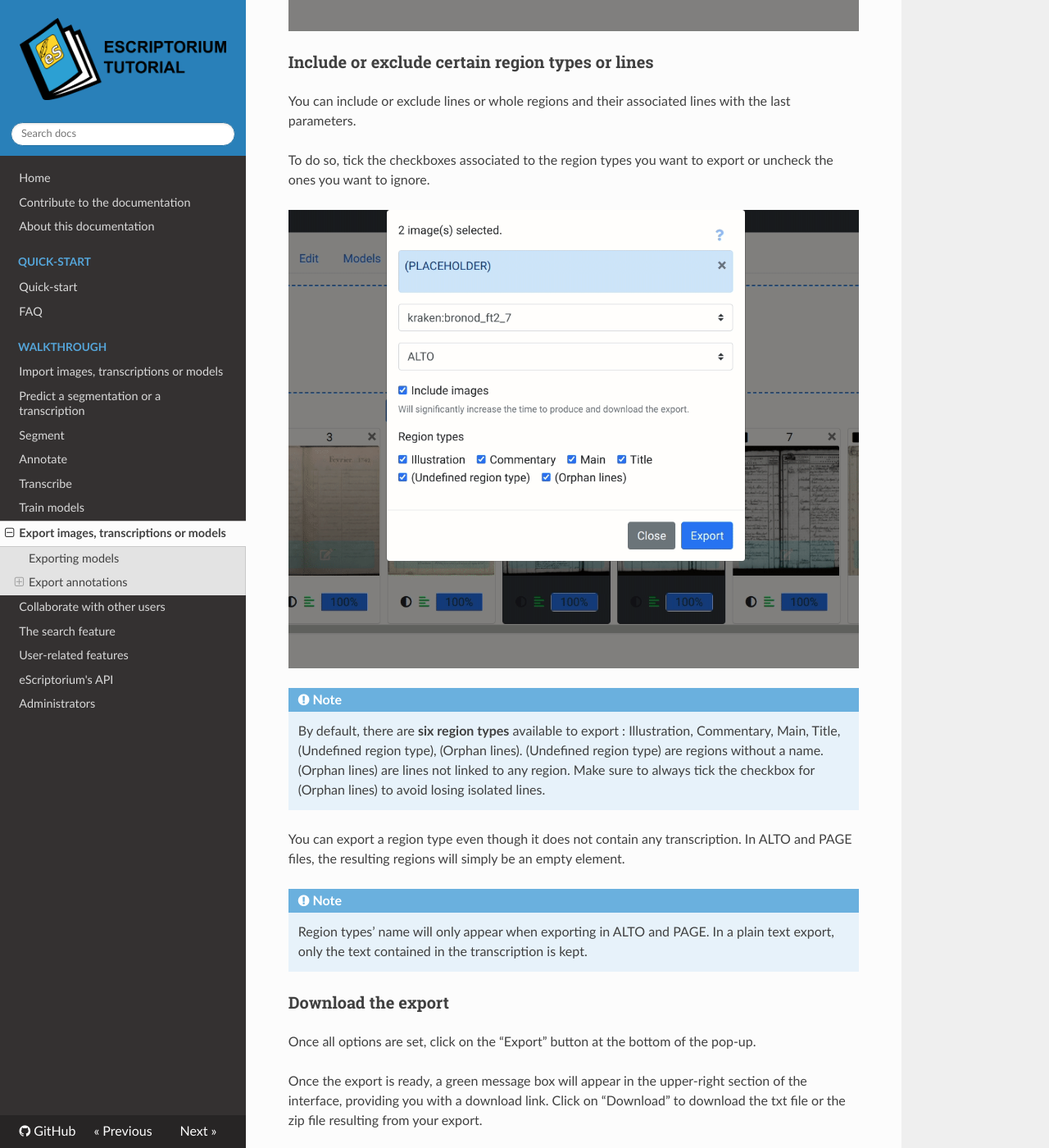
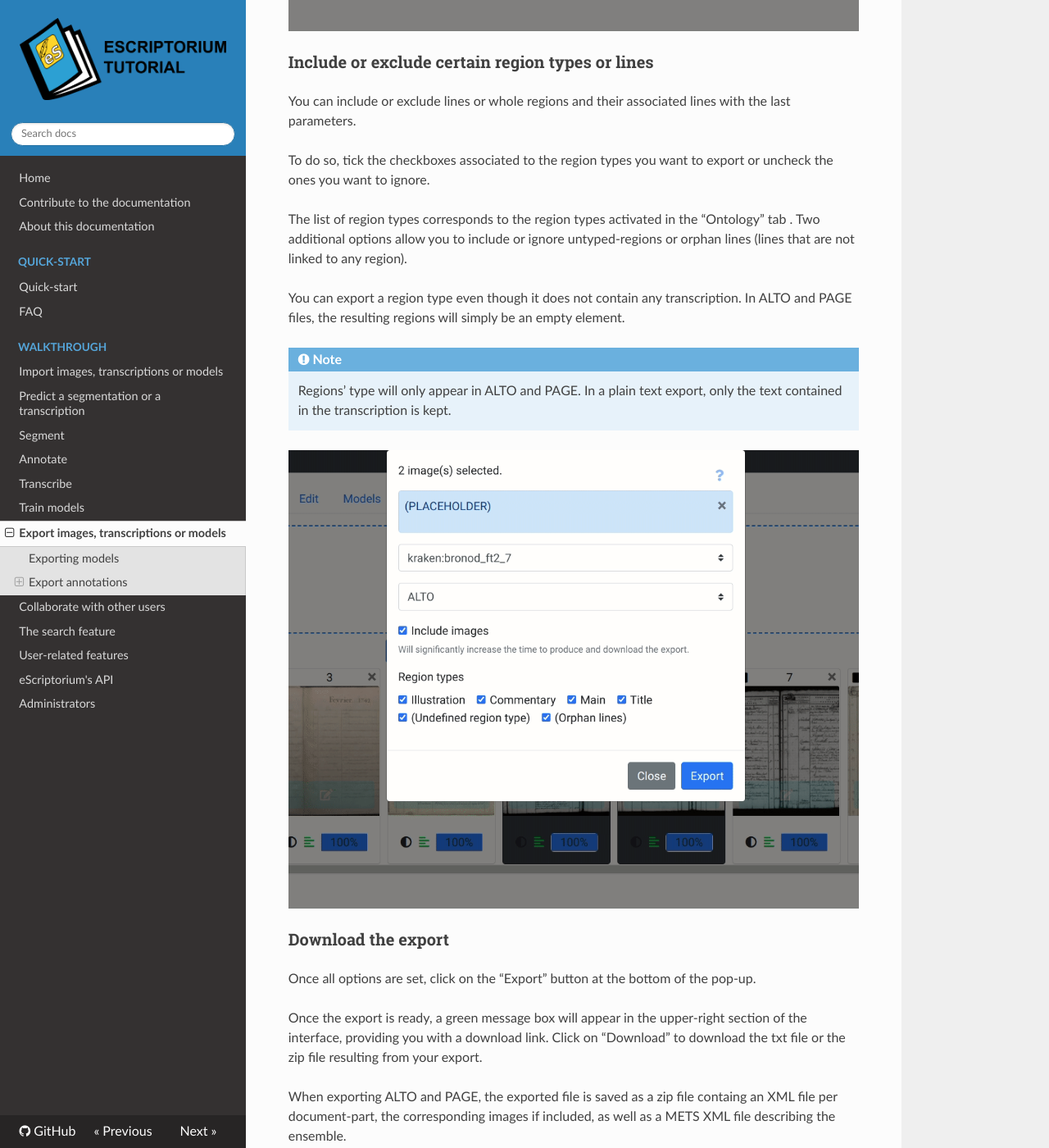
Before and after one commit to alix-tz/escriptorium-documentation, an MkDocs documentation site: the page built from docs/walkthrough_export.md, in a window 1280 px wide and 1400 px high, scrolled down 3561 px. Shown: the whole window at 82% size. Built offline with MkDocs 1.6.1, drawn with Linux system fonts in a browser that asks for light colours; nearby versions of some CDN libraries.

Commit message:
rephrase include/exclude region types

```diff
--- a/docs/walkthrough_export.md
+++ b/docs/walkthrough_export.md
@@ -65,15 +65,14 @@
 
 To do so, tick the checkboxes associated to the region types you want to export or uncheck the ones you want to ignore.
 
-![Image: Ticking the region types' checkboxes chosen for the export](img/export/escriptorium_export_region_types.gif)
-
-!!! Note
-    By default, there are __six region types__ available to export : Illustration, Commentary, Main, Title, (Undefined region type), (Orphan lines). (Undefined region type) are regions without a name. (Orphan lines) are lines not linked to any region. Make sure to always tick the checkbox for (Orphan lines) to avoid losing isolated lines.
+The list of region types corresponds to the region types activated in the "Ontology" tab <!-- todo: add link to that once it's available -->. Two additional options allow you to include or ignore untyped-regions <!-- todo: add link to segmentation, which would hopefully explain that --> or orphan lines (lines that are not linked <!-- todo: add link to linking segments to regions -->to any region).
 
 You can export a region type even though it does not contain any transcription. In ALTO and PAGE files, the resulting regions will simply be an empty element.
 
 !!! Note
-    Region types' name will only appear when exporting in ALTO and PAGE. In a plain text export, only the text contained in the transcription is kept.
+    Regions' type will only appear in ALTO and PAGE. In a plain text export, only the text contained in the transcription is kept.
+
+![Image: Ticking the region types' checkboxes chosen for the export](img/export/escriptorium_export_region_types.gif)
 
 ### Download the export
 
```
